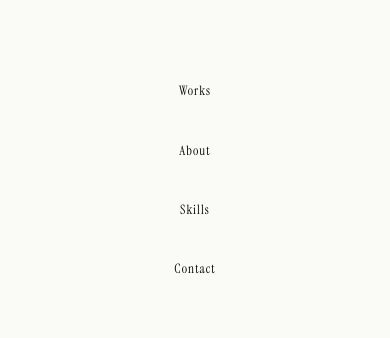
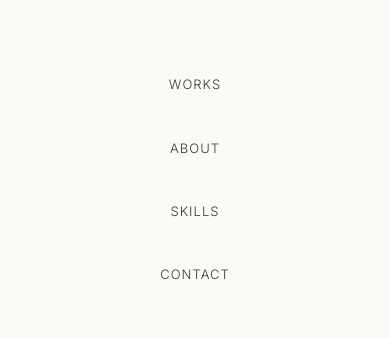
Before and after one commit to takako-design/takako-portfolio, a Next.js app: page / in a window 390 px wide. Both pictures are taken after a click on the button "メニューを開く". Shown: the part 243-581 px from the top of the page. Built offline with nearby package versions, Linux system fonts and the light colour scheme; no server answers.

Commit message:
Improve mobile menu link readability

```diff
--- a/components/header.tsx
+++ b/components/header.tsx
@@ -91,7 +91,7 @@ export function Header() {
             className="fixed inset-0 z-40 flex items-center justify-center bg-background md:hidden"
           >
             <nav>
-              <ul className="flex flex-col items-center gap-8">
+              <ul className="flex flex-col items-center gap-9">
                 {navItems.map((item, index) => (
                   <motion.li
                     key={item.href}
@@ -103,7 +103,7 @@ export function Header() {
                     <a
                       href={item.href}
                       onClick={() => setIsMenuOpen(false)}
-                      className="font-serif text-4xl tracking-tight"
+                      className="text-[17px] font-light uppercase leading-none tracking-[0.16em] text-[#3f3a34]"
                     >
                       {item.label}
                     </a>
```
